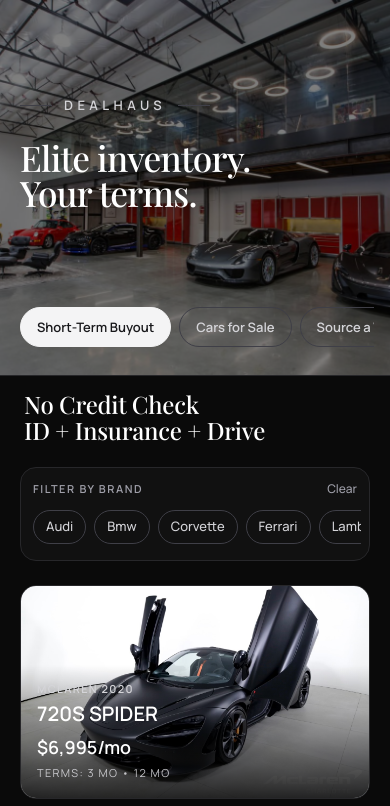
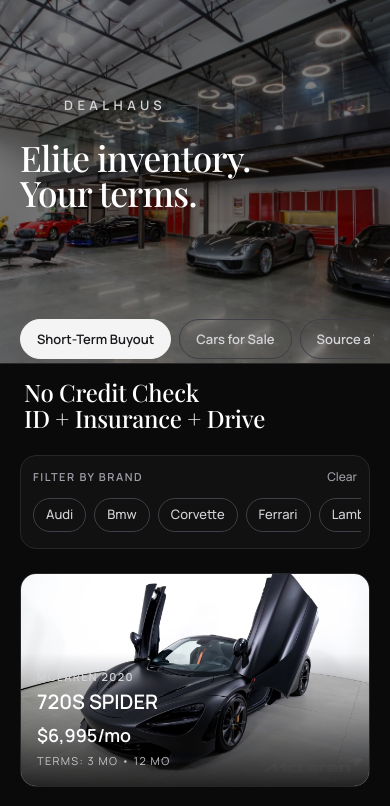
Before and after one commit to stradacorsagroup-art/scg-site-1772418012, a Next.js app: page / in a window 390 px wide. Shown: the top 806 px of the page. Built offline with nearby package versions, Linux system fonts and the light colour scheme.

Commit message:
Nudge mobile ownership pills lower to hero bottom edge

```diff
--- a/src/app/apply/page.tsx
+++ b/src/app/apply/page.tsx
@@ -50,7 +50,7 @@ export default function ApplyPage() {
           <div className="hidden lg:block" />
         </div>
 
-        <div className="relative z-20 px-5 pb-6 lg:hidden sm:px-6">
+        <div className="relative z-20 translate-y-3 px-5 pb-3 lg:hidden sm:px-6">
           <OwnershipPills active="apply" />
         </div>
       </section>
--- a/src/app/cars-for-sale/page.tsx
+++ b/src/app/cars-for-sale/page.tsx
@@ -92,7 +92,7 @@ export default function CarsForSalePage() {
           <div className="hidden lg:block" />
         </div>
 
-        <div className="relative z-20 px-5 pb-6 lg:hidden sm:px-6">
+        <div className="relative z-20 translate-y-3 px-5 pb-3 lg:hidden sm:px-6">
           <OwnershipPills active="sale" />
         </div>
       </section>
--- a/src/app/page.tsx
+++ b/src/app/page.tsx
@@ -127,7 +127,7 @@ export default function Home() {
           <div className="hidden lg:block" />
         </div>
 
-        <div className="relative z-20 px-5 pb-6 lg:hidden sm:px-6">
+        <div className="relative z-20 translate-y-3 px-5 pb-3 lg:hidden sm:px-6">
           <OwnershipPills active="membership" />
         </div>
       </section>
```
